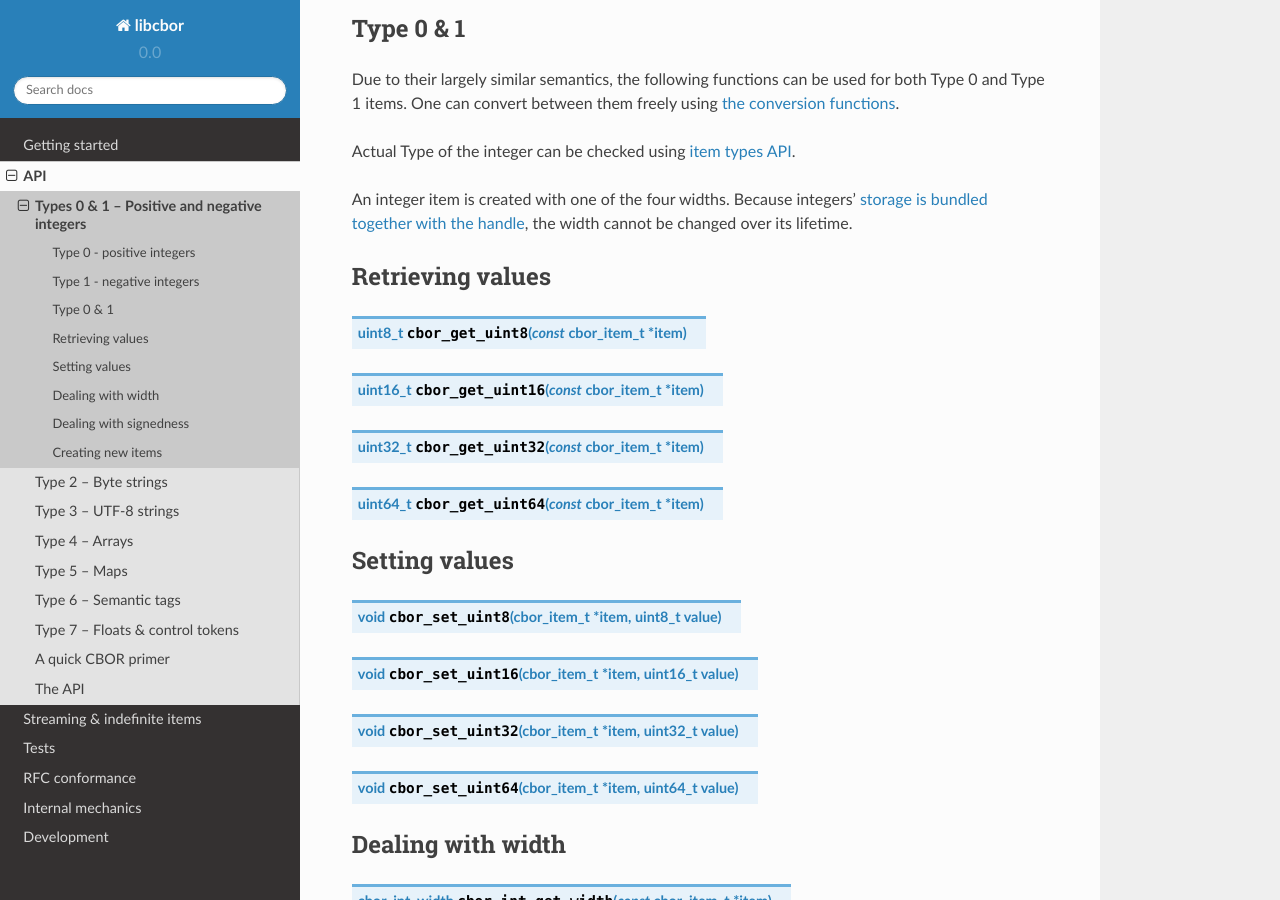
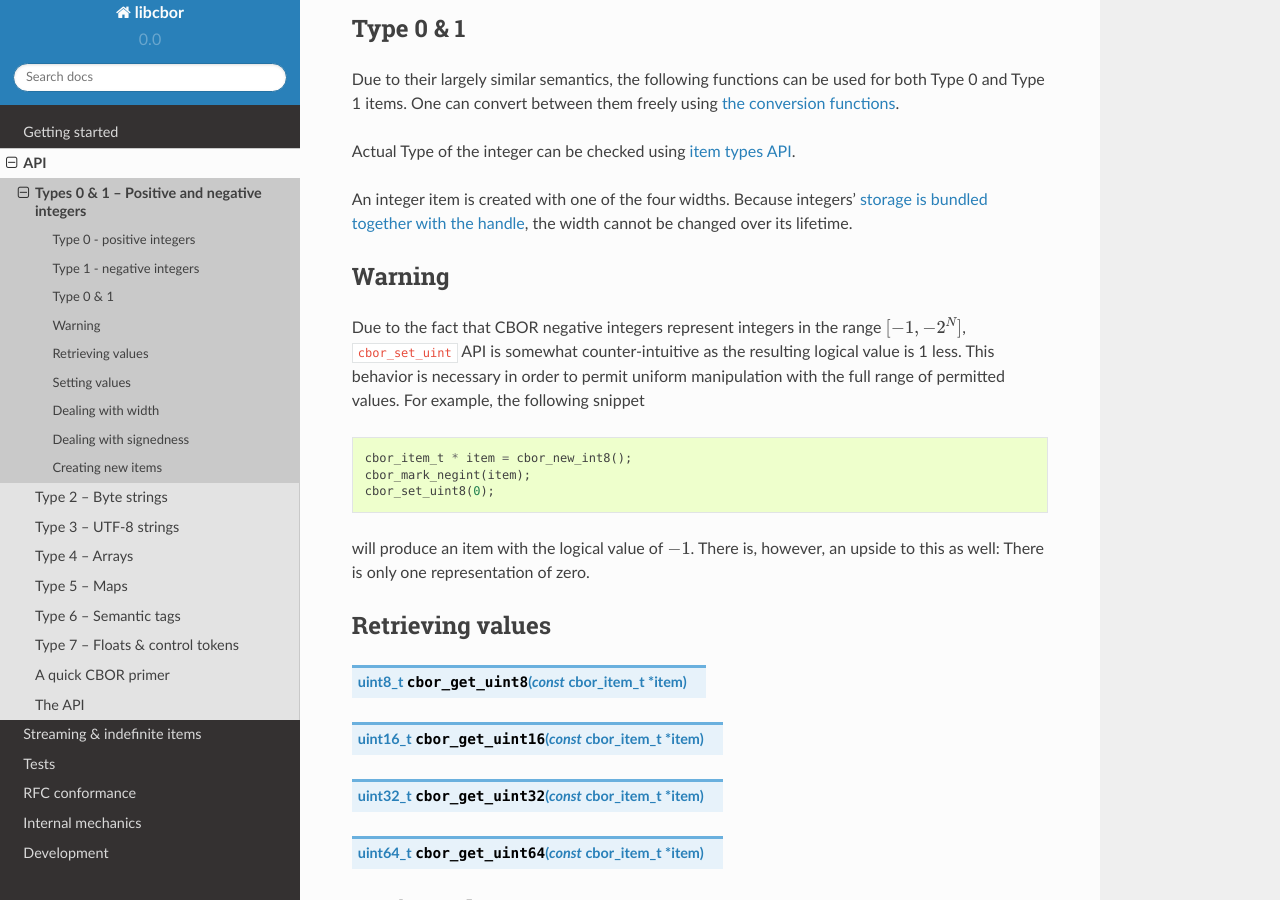
Before and after one commit to PJK/libcbor, a Sphinx documentation site: the page built from doc/source/api/type_0_1.rst, in a window 1280 px wide and 900 px high, scrolled down 904 px. Built offline with Sphinx 7.4.7 and the Read the Docs theme 2.0.0, drawn with Linux system fonts in a browser that asks for light colours.

Commit message:
Add NEGINT serialization test & document negint set behavior

```diff
--- a/doc/source/api/type_0_1.rst
+++ b/doc/source/api/type_0_1.rst
@@ -45,6 +45,19 @@ Actual Type of the integer can be checked using :ref:`item types API <item-types
 
 An integer item is created with one of the four widths. Because integers' `storage is bundled together with the handle </internal#c.cbor_item_t.data>`_, the width cannot be changed over its lifetime.
 
+Warning
+---------
+Due to the fact that CBOR negative integers represent integers in the range :math:`[-1, -2^N]`, ``cbor_set_uint`` API is somewhat counter-intuitive as the resulting logical value is 1 less. This behavior is necessary in order to permit uniform manipulation with the full range of permitted values. For example, the following snippet
+
+.. code-block:: c
+
+    cbor_item_t * item = cbor_new_int8();
+    cbor_mark_negint(item);
+    cbor_set_uint8(0);
+
+will produce an item with the logical value of :math:`-1`. There is, however, an upside to this as well: There is only one representation of zero.
+
+
 Retrieving values
 ------------------------
 .. function:: uint8_t cbor_get_uint8(const cbor_item_t * item)
```
Also changed, not shown: 1 other file.
